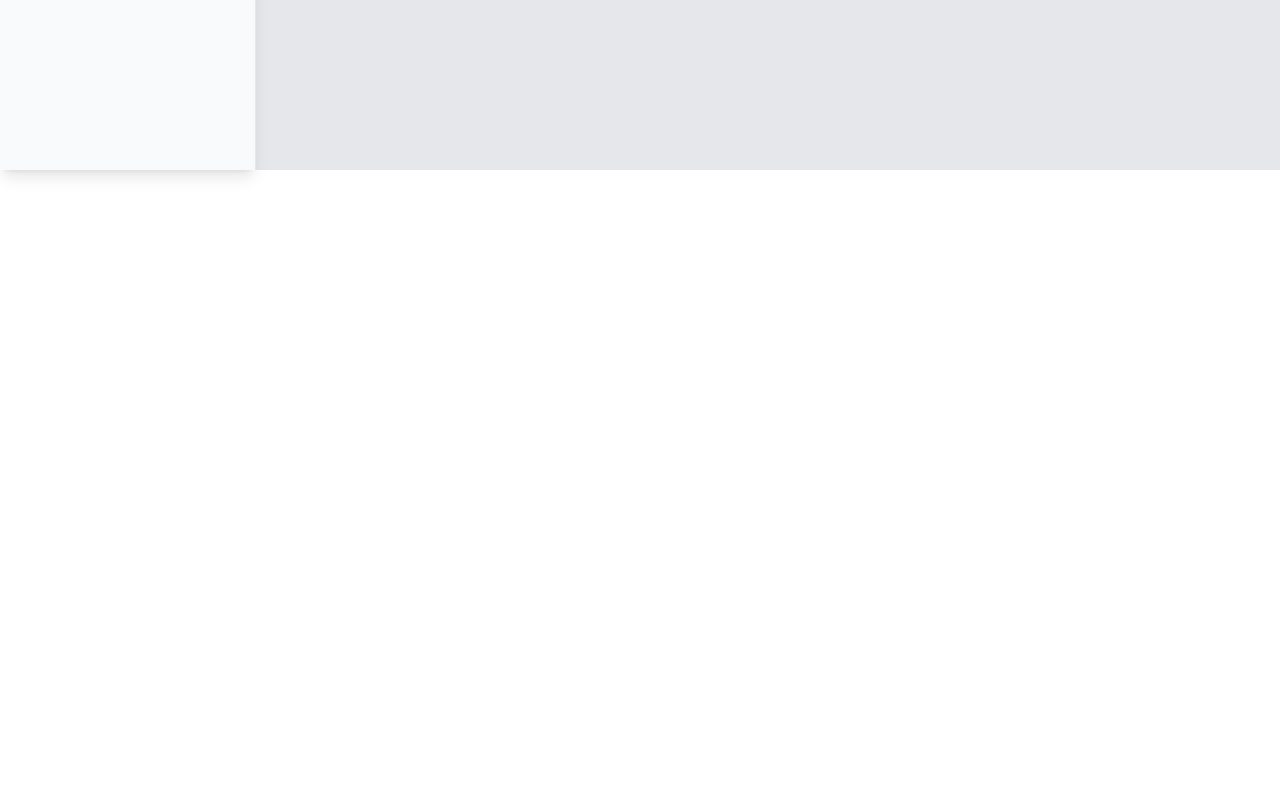
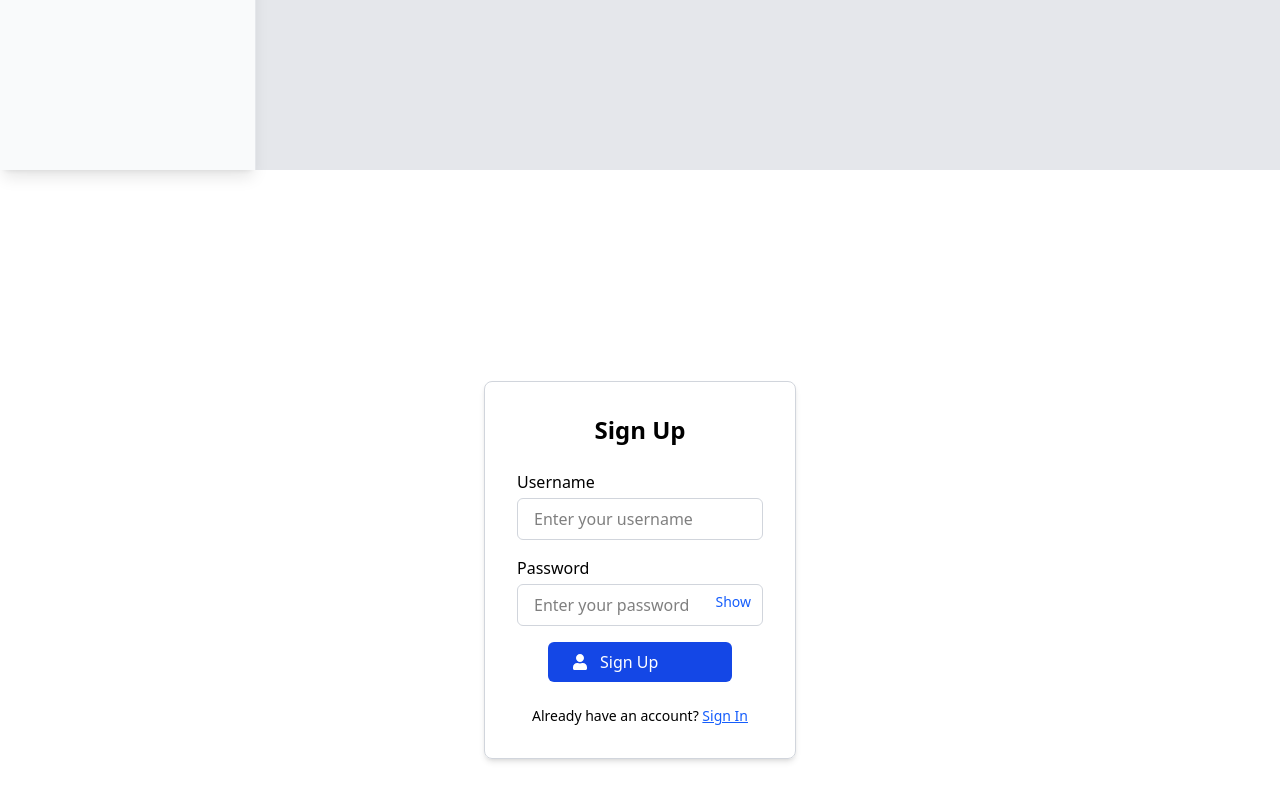
Before and after one commit to bMadhavvarma/second_brain, a React (Vite) app in the folder client/: page / in a window 1280 px wide. Shown: the part 630-1430 px from the top of the page. Before the commit the page ends 800 px from the top, so only its background shows below. Built offline with nearby package versions, Linux system fonts and the light colour scheme.

Commit message:
added signup and signin ui

```diff
--- a/client/src/App.tsx
+++ b/client/src/App.tsx
@@ -1,9 +1,14 @@
-import Dashboard from "./Dashboard";
+import Dashboard from "./pages/Dashboard";
+import SIgnup from "./pages/SIgnup";
 
 
 const App = () => {
   return (
-   <Dashboard/>
+    <div>
+
+      <Dashboard/>
+      <SIgnup/>
+    </div>
   );
 };
 
--- /dev/null
+++ b/client/src/pages/SIgnup.tsx
@@ -0,0 +1,88 @@
+import { useState } from "react";
+import Input from "../components/Input";
+import Button from "../components/Button";
+import { FaUser, FaSignInAlt } from "react-icons/fa";
+
+const AuthForm = () => {
+  const [isSignup, setIsSignup] = useState(true);
+  const [formData, setFormData] = useState({
+    username: "",
+    password: "",
+  });
+  const [showPassword, setShowPassword] = useState(false);
+
+  const handleChange = (field: "username" | "password", value: string) => {
+    setFormData((prev) => ({
+      ...prev,
+      [field]: value,
+    }));
+  };
+
+  const handleSubmit = (e: React.FormEvent) => {
+    e.preventDefault();
+    console.log(isSignup ? "Signup Data:" : "Signin Data:", formData);
+  };
+
+  return (
+    <div className="flex items-center justify-center min-h-screen p-4 ">
+    <div className=" flex-col  w-1/4 border border-gray-300 rounded-lg p-8 shadow-md ">
+      <h2 className="text-2xl font-semibold text-center mb-6">
+        {isSignup ? "Sign Up" : "Sign In"}
+      </h2>
+
+      <form onSubmit={handleSubmit}>
+        <Input
+          label="Username"
+          placeholder="Enter your username"
+          value={formData.username}
+          onChange={(val) => handleChange("username", val)}
+        />
+
+        <div className="mb-4">
+          <label className="block font-medium mb-1">Password</label>
+          <div className="relative">
+            <input
+              type={showPassword ? "text" : "password"}
+              value={formData.password}
+              onChange={(e) => handleChange("password", e.target.value)}
+              className="w-full px-4 py-2 border border-gray-300 rounded-md focus:outline-none focus:ring-2 focus:ring-blue-400"
+              placeholder="Enter your password"
+            />
+            <button
+              type="button"
+              onClick={() => setShowPassword((prev) => !prev)}
+              className="absolute right-3 text-center cursor-pointer top-2 text-sm text-blue-600"
+            >
+              {showPassword ? "Hide" : "Show"}
+            </button>
+          </div>
+        </div>
+        <div className="flex justify-center ">
+       <Button
+          text={isSignup ? "Sign Up" : "Sign In"}
+          varient="primary"
+          startIcon={isSignup ? <FaUser /> : <FaSignInAlt />}
+          onClick={() => {
+            console.log(isSignup ? "Signup Data:" : "Signin Data:", formData);
+          }}
+        />
+        </div>
+      </form>
+
+      <p className="mt-6 text-center text-sm">
+        {isSignup ? "Already have an account?" : "Don't have an account?"}{" "}
+        <span
+          onClick={() => setIsSignup((prev) => !prev)}
+          className="text-blue-600 cursor-pointer underline"
+        >
+          {isSignup ? "Sign In" : "Sign Up"}
+        </span>
+      </p>
+    </div>
+
+    </div>
+
+  );
+};
+
+export default AuthForm;
```
Also changed, not shown: client/src/pages/Dashboard.tsx (renamed from client/src/Dashboard.tsx, +6 -6 lines).
